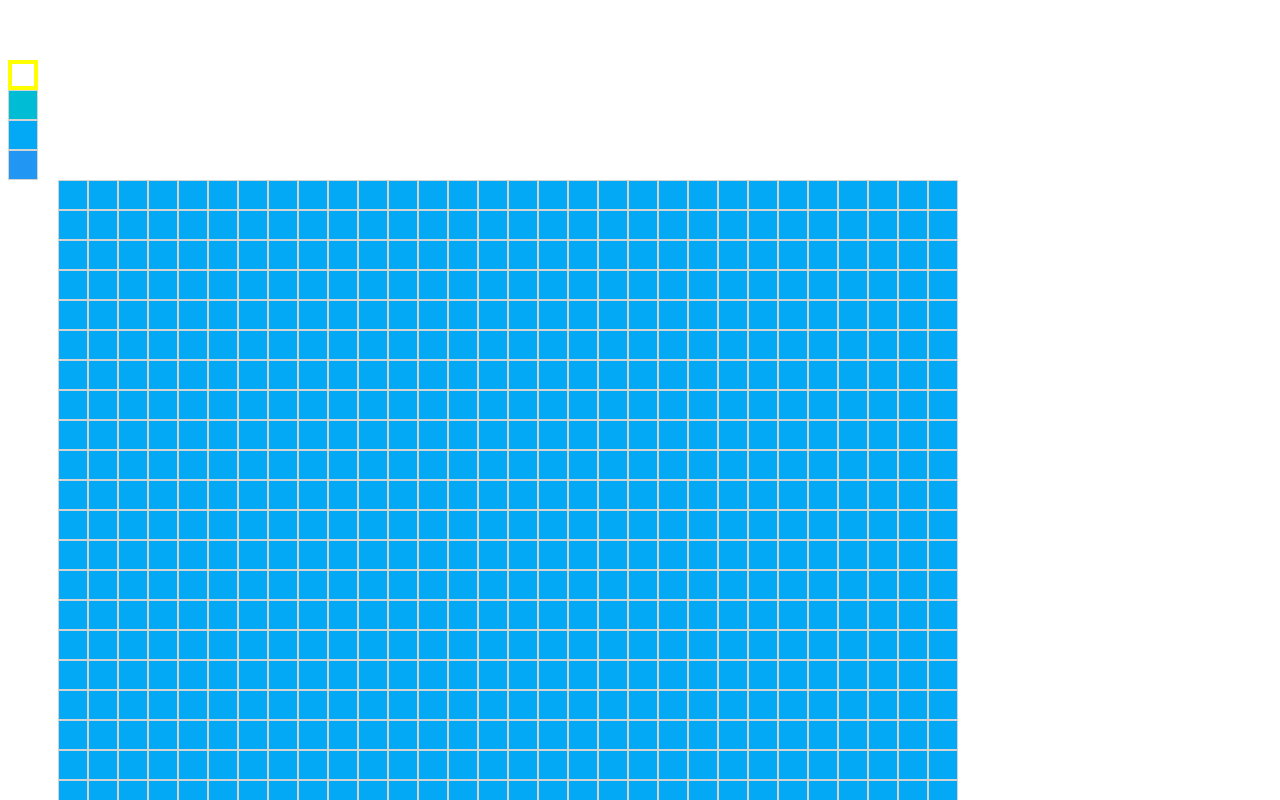
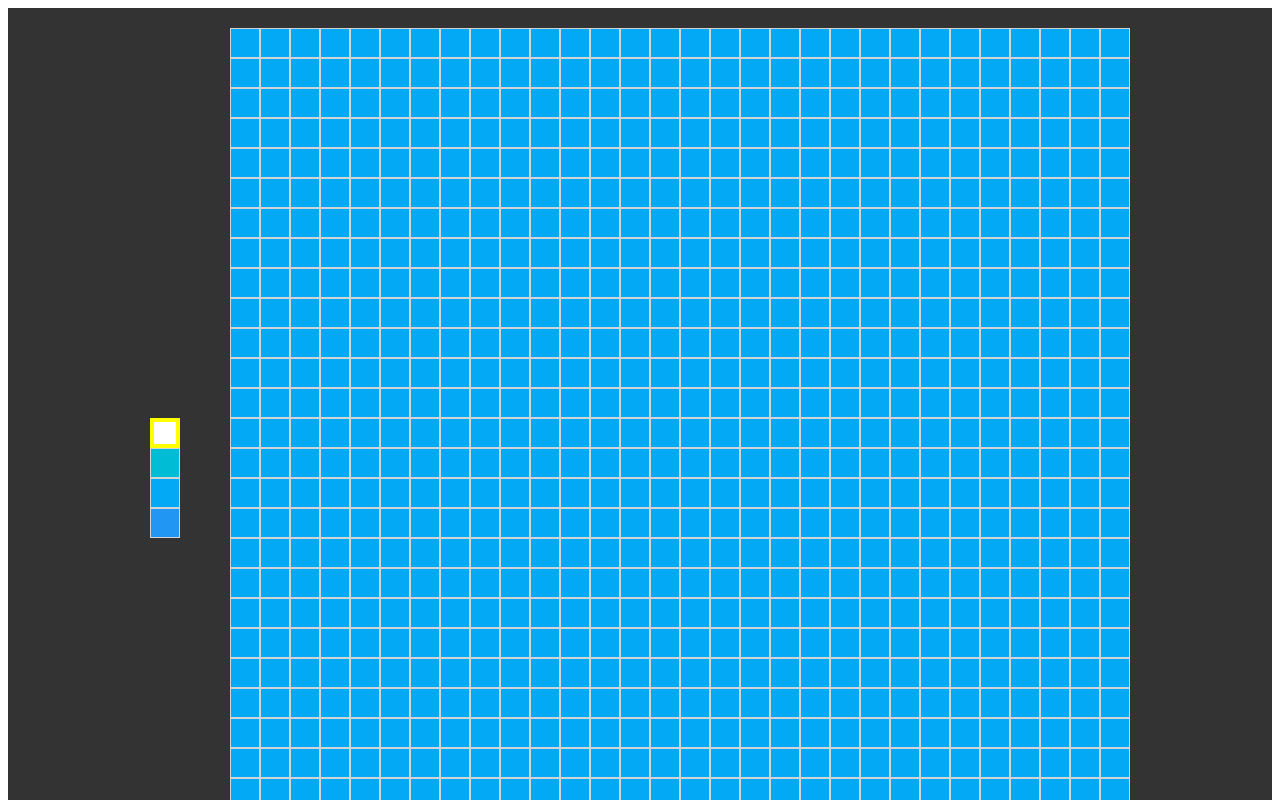
Before and after one commit to Walter-Satriano/Vuejs-Pixel-Drawing-App, a Vue app: page / in a window 1280 px wide. Shown: the top 800 px of the page. Built offline with nearby package versions, Linux system fonts and the light colour scheme.

Commit message:
add a mounted() that is listening for the updatecolor event

```diff
--- a/src/App.vue
+++ b/src/App.vue
@@ -16,6 +16,11 @@ export default {
       color: 'white'
     }
   },
+  mounted() {
+    this.$root.$on('updatecolor', color => {
+      this.color = color
+    })
+  },
   components: {
     Canvas,
     ColorPicker
@@ -26,11 +31,15 @@ export default {
 
 <style lang="scss">
 #app {
-  font-family: "Avenir", Helvetica, Arial, sans-serif;
+  font: 'Avenir', Helvetica, Arial, sans-serif;
   -webkit-font-smoothing: antialiased;
   -moz-osx-font-smoothing: grayscale;
   text-align: center;
   color: #2c3e50;
-  margin-top: 60px;
+  background-color: #333;
+  display: flex;
+  justify-content: center;
+  align-items: center;
+  padding: 20px 0;
 }
 </style>
```
